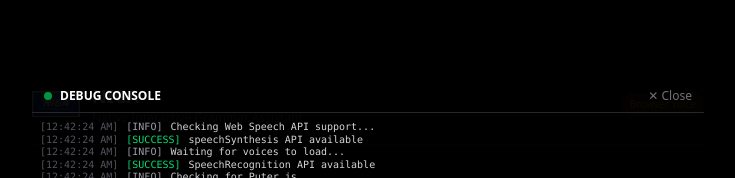
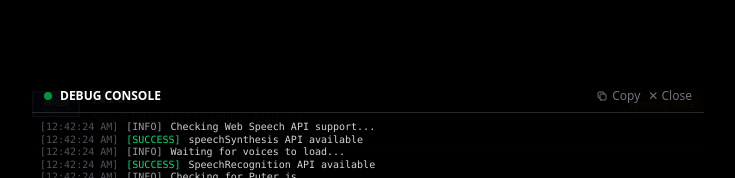
Before and after one commit to changcheng967/NIGA, a Next.js app: page / in a window 1280 px wide. Shown: the top 178 px of the page, without its empty margins (272-1007 px from the left). Built offline with nearby package versions, Linux system fonts and the light colour scheme.

Commit message:
add copy button to debug console

```diff
--- a/components/GrammarInterface.tsx
+++ b/components/GrammarInterface.tsx
@@ -532,6 +532,14 @@ export default function GrammarInterface() {
     }
   };
 
+  const copyLogs = () => {
+    const logText = debugLogs.map(log =>
+      `[${log.time}] [${log.type.toUpperCase()}] ${log.message}`
+    ).join('\n');
+    navigator.clipboard.writeText(logText);
+    addLog('success', 'Logs copied to clipboard!');
+  };
+
   return (
     <div className="flex flex-col h-[calc(100dvh-180px)] max-h-[700px] md:h-[calc(100dvh-160px)] relative">
       {/* Debug Panel */}
@@ -542,12 +550,24 @@ export default function GrammarInterface() {
               <span className="w-2 h-2 rounded-full bg-green-500 animate-pulse"></span>
               DEBUG CONSOLE
             </span>
+            <div className="flex items-center gap-2">
+              <button
+                onClick={copyLogs}
+                className="text-zinc-500 hover:text-white text-xs flex items-center gap-1"
+                title="Copy all logs"
+              >
+                <svg className="w-3 h-3" fill="none" stroke="currentColor" viewBox="0 0 24 24">
+                  <path strokeLinecap="round" strokeLinejoin="round" strokeWidth={2} d="M8 16H6a2 2 0 01-2-2V6a2 2 0 012-2h8a2 2 0 012 2v2m-6 12h8a2 2 0 002-2v-8a2 2 0 00-2-2h-8a2 2 0 00-2 2v8a2 2 0 002 2z" />
+                </svg>
+                Copy
+              </button>
               <button
                 onClick={() => setShowDebug(false)}
                 className="text-zinc-500 hover:text-white text-xs"
               >
                 ✕ Close
               </button>
+            </div>
           </div>
           <div className="flex-1 overflow-y-auto p-2 font-mono text-[10px] leading-tight">
             {debugLogs.length === 0 ? (
```
Lines whose indentation alone changed are shown as unchanged.
